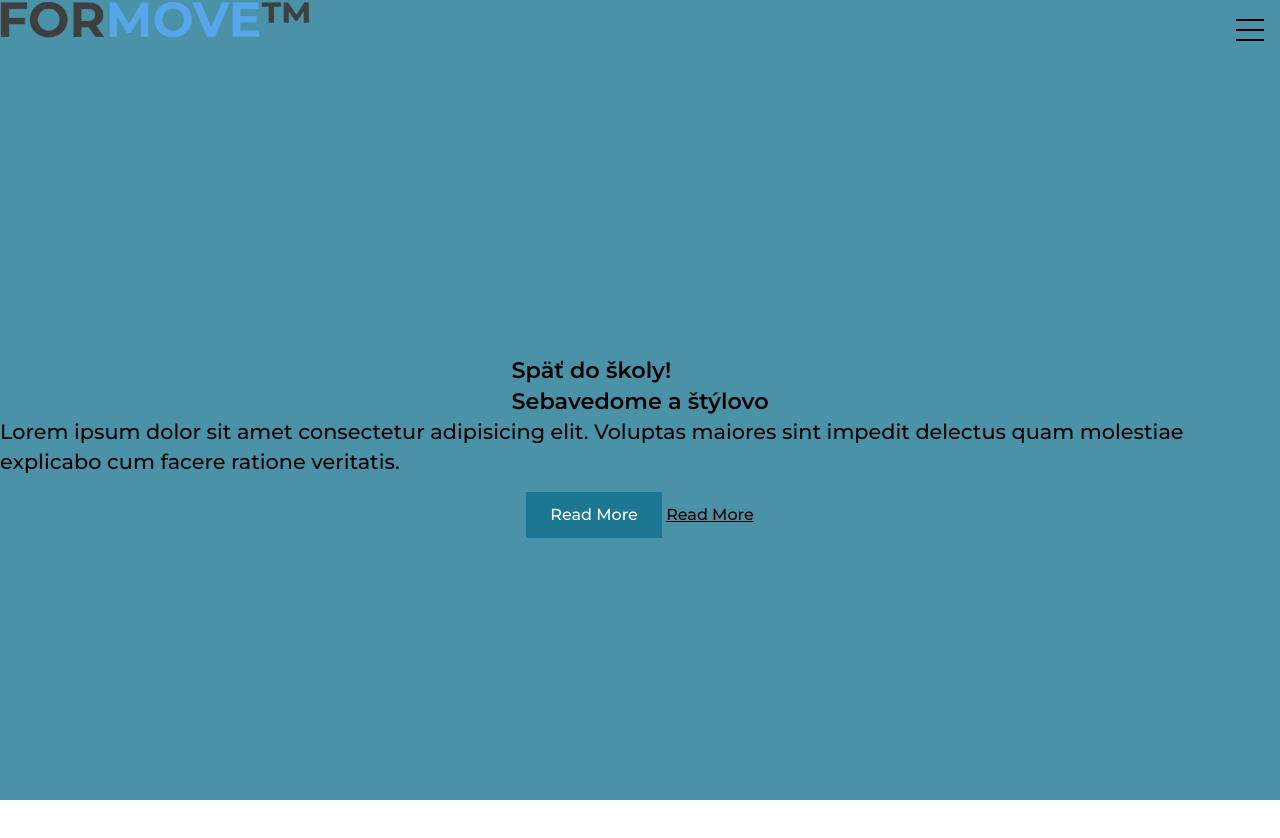
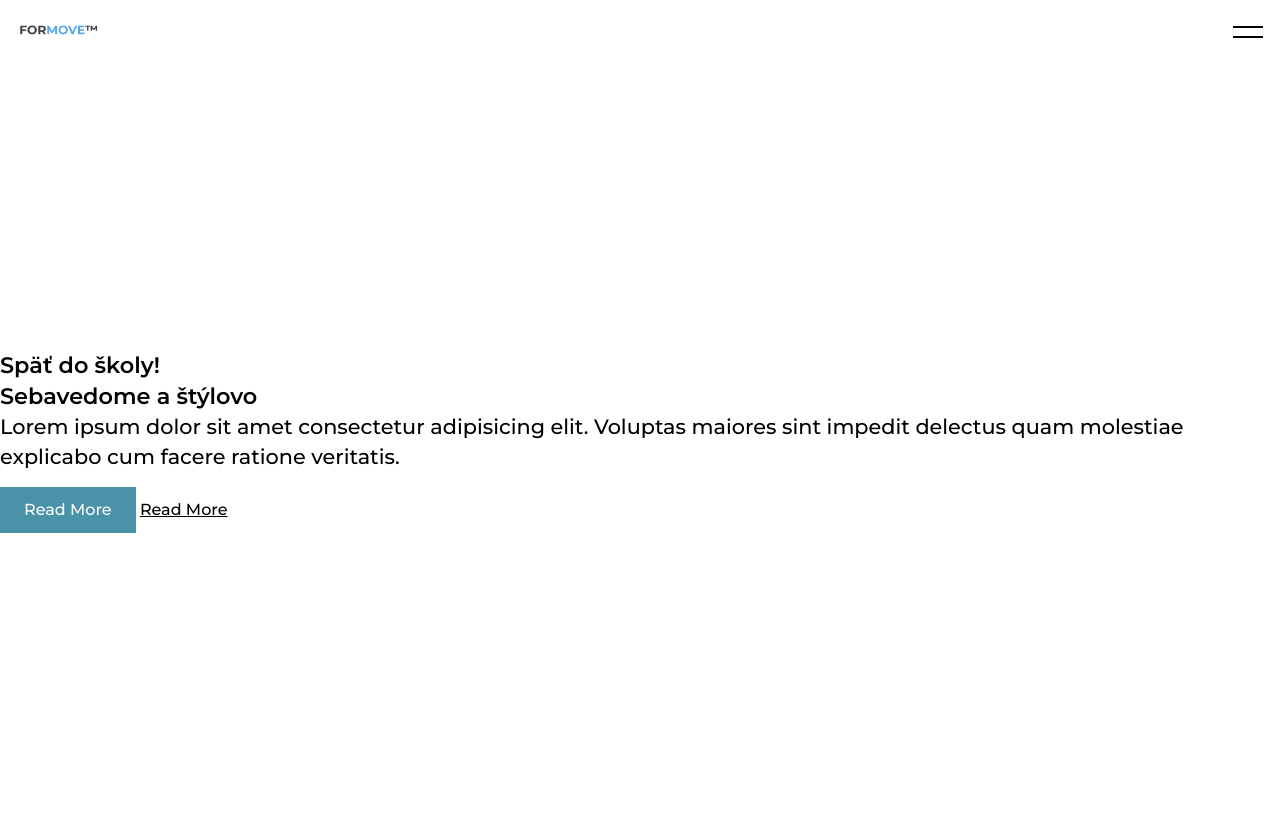
Before and after one commit to GuzlejM/for-move, a website: page index.html in a window 1280 px wide. Drawn offline with Linux system fonts and the light colour scheme.

Commit message:
adjusting navbar

```diff
--- a/index.html
+++ b/index.html
@@ -5,7 +5,7 @@
     <meta http-equiv="X-UA-Compatible" content="IE=edge" />
     <meta name="viewport" content="width=device-width, initial-scale=1.0" />
     <!-- CSS -->
-    <link rel="stylesheet" href="css/style.css">
+    <link rel="stylesheet" href="css/main.css">
     <!-- FONT -->
     <link href="https://fonts.googleapis.com/css2?family=Montserrat:ital,wght@0,500;0,600;1,500;1,600&display=swap" rel="stylesheet">
     <title>Daj sa dokopy</title>
--- a/package.json
+++ b/package.json
@@ -4,7 +4,8 @@
   "description": "",
   "main": "index.js",
   "scripts": {
-    "compile:sass": "node-sass sass/main.scss css/style.css"
+    "compile:sass": "node-sass sass/main.scss css/style.css",
+    "scss": "node-sass --watch sass/main.scss -o css"
   },
   "author": "GuzlejM",
   "license": "ISC",
--- a/sass/main.scss
+++ b/sass/main.scss
@@ -20,7 +20,6 @@
     overflow: hidden; }
 
   .showcase {
-    background: var(--primary-color);
     color: #fff;
     height: 100vh;
     position: relative; }
@@ -37,7 +36,6 @@
   .showcase .showcase-inner {
     display: flex;
     flex-direction: column;
-    align-items: center;
     justify-content: center;
     height: 100%; }
 
@@ -84,7 +82,7 @@
     z-index: 1;
     width: 60px;
     height: 60px;
-    padding: 1rem;
+    padding: 2rem;
     display: flex;
     align-items: center;
     justify-content: center; }
@@ -93,7 +91,8 @@
   .menu-wrap .hamburger > div {
     position: relative;
     flex: none;
-    width: 100%;
+    top: -5px;
+    width: 30px;
     height: 2px;
     background: black;
     display: flex;
@@ -102,7 +101,6 @@
     transition: all 0.4s ease; }
 
   /* Hamburger Lines - Top & Bottom */
-  .menu-wrap .hamburger > div::before,
   .menu-wrap .hamburger > div::after {
     content: '';
     position: absolute;
@@ -187,7 +185,8 @@
   /* Mobile logo*/
 
   .mobile-logo {
-    height: 5%;
+    height: 35px;
     width: auto;
-    padding: 0 0 0 0 ;
+    padding-top: 25px;
+    padding-left: 20px;
   }
```
Also changed, not shown: css/main.css.
